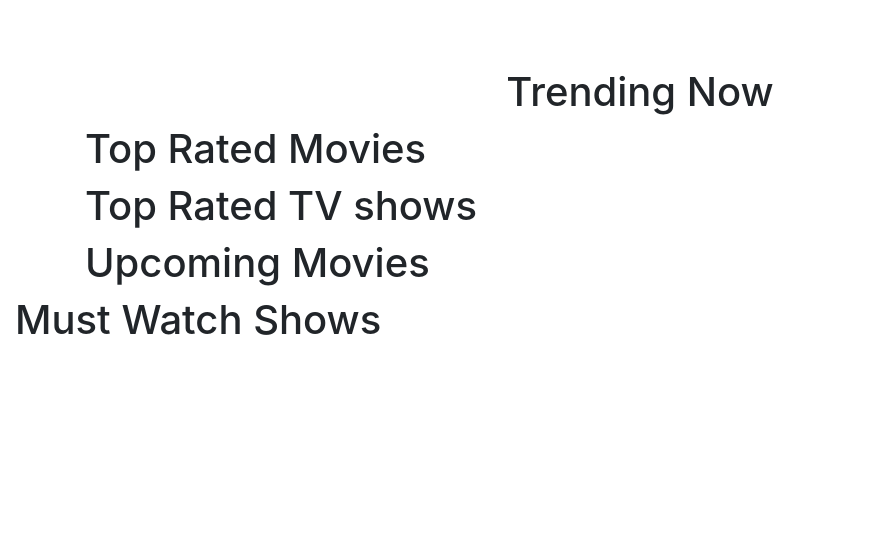
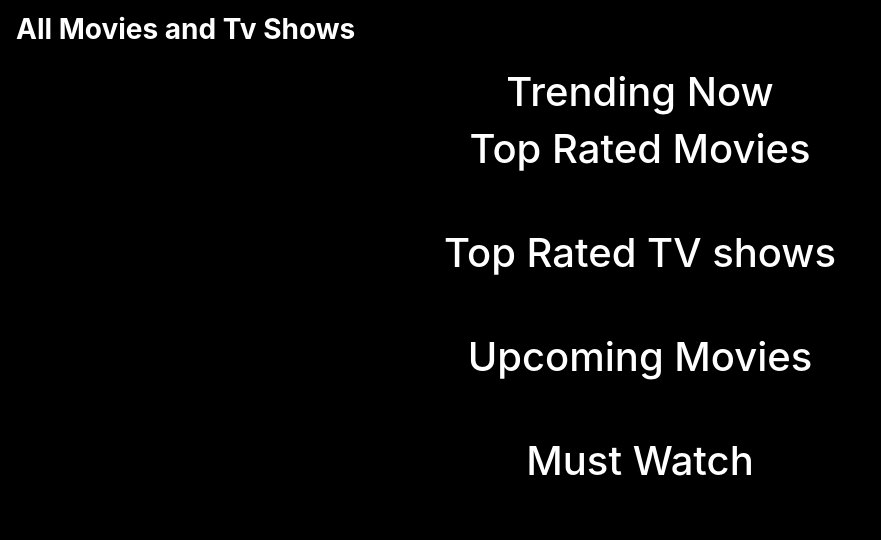
Before and after one commit to Rachelnk/Netflix-Clone, a Django app: page / in a window 1280 px wide. Shown: the top 540 px of the page, without its empty margins (0-881 px from the left). Run offline with Django 4.2, Linux system fonts and the light colour scheme; data that the repository does not hold is empty; some libraries are stand-ins or nearby versions.

Commit message:
Add static diirectory path in settings.py.

```diff
--- a/Netflix/settings.py
+++ b/Netflix/settings.py
@@ -9,7 +9,7 @@ https://docs.djangoproject.com/en/4.0/topics/settings/
 For the full list of settings and their values, see
 https://docs.djangoproject.com/en/4.0/ref/settings/
 """
-
+import os
 from pathlib import Path
 
 # Build paths inside the project like this: BASE_DIR / 'subdir'.
@@ -118,6 +118,10 @@ USE_TZ = True
 # https://docs.djangoproject.com/en/4.0/howto/static-files/
 
 STATIC_URL = 'static/'
+STATICFILES_DIRS = [
+    os.path.join(BASE_DIR, "static"),
+]
+
 
 # Default primary key field type
 # https://docs.djangoproject.com/en/4.0/ref/settings/#default-auto-field
--- a/static/css/base.css
+++ b/static/css/base.css
@@ -0,0 +1,14 @@
+body {
+  background-color: black;
+}
+#category-title {
+  color: white;
+}
+
+#movie-cont {
+  display: flex;
+  overflow-y: hidden;
+  overflow-x: scroll;
+  padding: 24px;
+
+}
--- a/videos/templates/all-movies/home.html
+++ b/videos/templates/all-movies/home.html
@@ -1,10 +1,14 @@
 
 {% extends 'base.html' %}
+
+{% load static %}
+
 {% block content %}
-<div class="container">
-  <h1 class="text-center">Trending Now</h1>
+
+  <h1 class="text-center" id= "category-title">Trending Now</h1>
+  <div class="container">
   <div class="row">
-    <div class="col-xs-12 col-sm-4 col-md-2 col-lg-2 movie-card">
+    <div class="col-xs-12 col-sm-4 col-md-4 col-lg-2 d-flex movie-card">
 
       {% for playing_now in now_playing_movies|slice:":4" %}
 
@@ -21,21 +25,20 @@
 
   </div>
 </div>
+</div>
 
-<div class="container">
-  <h1>Top Rated Movies</h1>
+
+  <h1 class="text-center" id= "category-title">Top Rated Movies</h1>
+  <div class="container">
   <div class="row">
-    <div class="col-xs-12 col-sm-4 col-md-2 col-lg-2 movie-card">
+    <div class="col-xs-12 col-sm-4 col-md-4 col-lg-2 d-flex movie-card" id = "movie-cont">
     {% for top_rated_movie in top_rated_movie %}
-    <li class="text-center">
-      {{ .title|truncatechars:10}}
-  </li>
 
     <div>
       <a href="">
-        <img src="https://image.tmdb.org/t/p/w500/{{now_playing_movies.poster_path}}" alt="">
+        <img src="https://image.tmdb.org/t/p/w500/{{top_rated_movie.poster_path}}" alt="">
         <li class="text-center">
-          {{ now_playing_movies.title|truncatechars:10}}
+          {{ top_rated_movie.title|truncatechars:10}}
       </li>
 
     </a>
@@ -46,9 +49,9 @@
 </div>
 
 <div class="container">
-  <h1>Top Rated TV shows</h1>
+  <h1 class="text-center" id= "category-title">Top Rated TV shows</h1>
   <div class="row">
-    <div class="col-xs-12 col-sm-4 col-md-2 col-lg-2 movie-card">
+    <div class="col-xs-12 col-sm-4 col-md-4 col-lg-2 d-flex movie-card" id = "movie-cont">
     {% for top_rated in top_rated_tv %}
 
     <div>
@@ -68,9 +71,9 @@
 <!-- upcoming_movies -->
 
 <div class="container">
-  <h1>Upcoming Movies</h1>
+  <h1 class="text-center" id= "category-title">Upcoming Movies</h1>
   <div class="row">
-    <div class="col-xs-12 col-sm-4 col-md-2 col-lg-2 movie-card">
+    <div class="col-xs-12 col-sm-4 col-md-4 col-lg-2 d-flex movie-card" id = "movie-cont">
     {% for upcoming_movies in upcoming_movies %}
 
     <div>
@@ -89,9 +92,9 @@
 
 <!-- popular_tv_shows -->
 <div class="container-fluid">
-  <h1>Must Watch Shows</h1>
+  <h1 class="text-center" id= "category-title">Must Watch</h1>
   <div class="row">
-    <div class="col-xs-12 col-sm-4 col-md-2 col-lg-2 movie-card">
+    <div class="col-xs-12 col-sm-4 col-md-4 col-lg-2 d-flex movie-card" id = "movie-cont">
     {% for popular_tv_shows in popular_tv_shows %}
 
     <div>
--- a/videos/templates/base.html
+++ b/videos/templates/base.html
@@ -1,4 +1,5 @@
 {% load bootstrap4 %}
+{% load static %}
 <!DOCTYPE html>
 <html>
 <head>
@@ -12,9 +13,10 @@
 
   {% block styles %}
     {% bootstrap_css %}
+
     <link rel="stylesheet" href="https://maxcdn.bootstrapcdn.com/bootstrap/4.0.0/css/bootstrap.min.css"
           integrity="sha384-Gn5384xqQ1aoWXA+058RXPxPg6fy4IWvTNh0E263XmFcJlSAwiGgFAW/dAiS6JXm" crossorigin="anonymous">
-
+          <link rel="stylesheet" href="{% static 'css/base.css' %}">
     <link rel="preconnect" href="https://fonts.googleapis.com">
 <link rel="preconnect" href="https://fonts.gstatic.com" crossorigin>
 <link href="https://fonts.googleapis.com/css2?family=Indie+Flower&display=swap" rel="stylesheet">
--- a/videos/templates/navbar.html
+++ b/videos/templates/navbar.html
@@ -1,4 +1,4 @@
-<nav class="navbar navbar-expand-lg navbar-light bg-transparent">
+<nav class="navbar navbar-expand-lg navbar-light bg-black">
   <a class="navbar-brand text-white" href="{% url 'home' %}"><h3><strong>All Movies and Tv Shows</strong></h3></a>
   <!-- <a class="navbar-brand text-white" href="/admin"><h3><strong>Admin</strong></h3></a> -->
 
--- a/videos/urls.py
+++ b/videos/urls.py
@@ -2,6 +2,5 @@ from django.urls import path, re_path
 from . import views
 
 urlpatterns = [
-  path('', views.view_all, name='home'),
-  path('navbar/', views.load_navbar, name = 'navbar')
+  path('', views.view_all, name='home')
 ]
--- a/videos/views.py
+++ b/videos/views.py
@@ -35,6 +35,3 @@ def view_all(request):
   upcoming_movies = upcoming_movie_results['results']
 
   return render(request,'all-movies/home.html', {'now_playing_movies': now_playing_movies, 'top_rated_movie': top_rated_movie, 'top_rated_tv':top_rated_tv, 'upcoming_movies': upcoming_movies, 'popular_tv_shows':popular_tv_shows})
-
-def load_navbar(request):
-  return render (request,'navbar.html')
```
